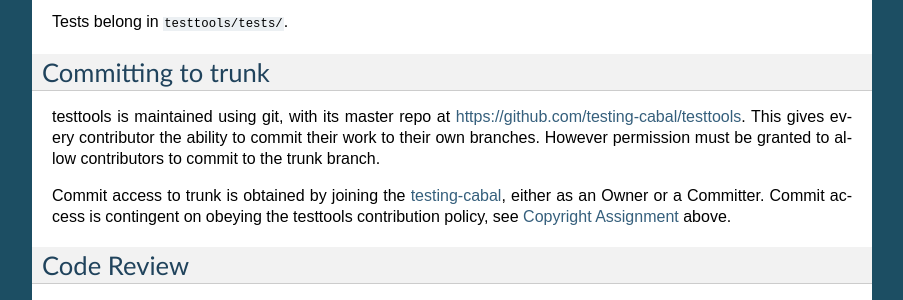
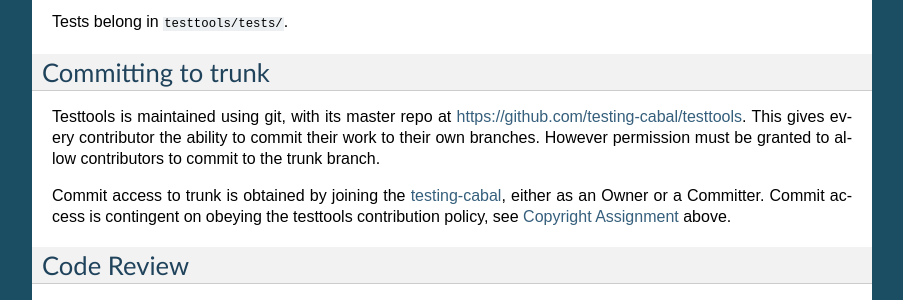
Before and after one commit to testing-cabal/testtools, a Sphinx documentation site: the page built from doc/hacking.rst, in a window 1280 px wide and 900 px high, scrolled down 1405 px. Shown: the part 152-452 px from the top of the window, without its empty margins (198-1101 px from the left). Built offline with Sphinx 7.4.7, drawn with Linux system fonts in a browser that asks for light colours; pages that are not in the unit, such as notebooks, are missing from menus.

```diff
--- a/doc/hacking.rst
+++ b/doc/hacking.rst
@@ -100,7 +100,7 @@ Tests belong in ``testtools/tests/``.
 Committing to trunk
 -------------------
 
-testtools is maintained using git, with its master repo at
+Testtools is maintained using git, with its master repo at
 https://github.com/testing-cabal/testtools. This gives every contributor the
 ability to commit their work to their own branches. However permission must be
 granted to allow contributors to commit to the trunk branch.
```
